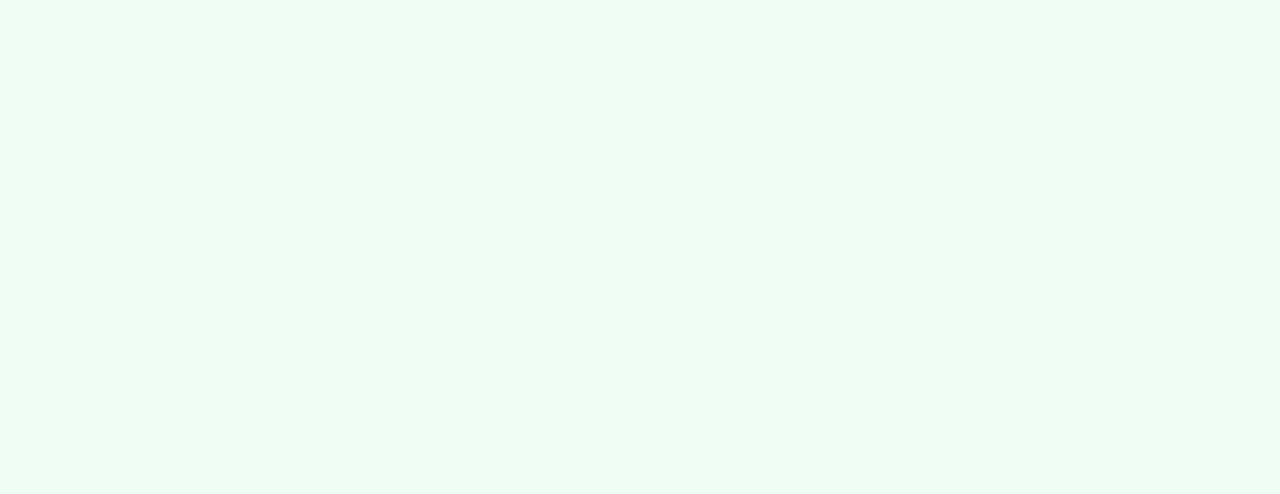
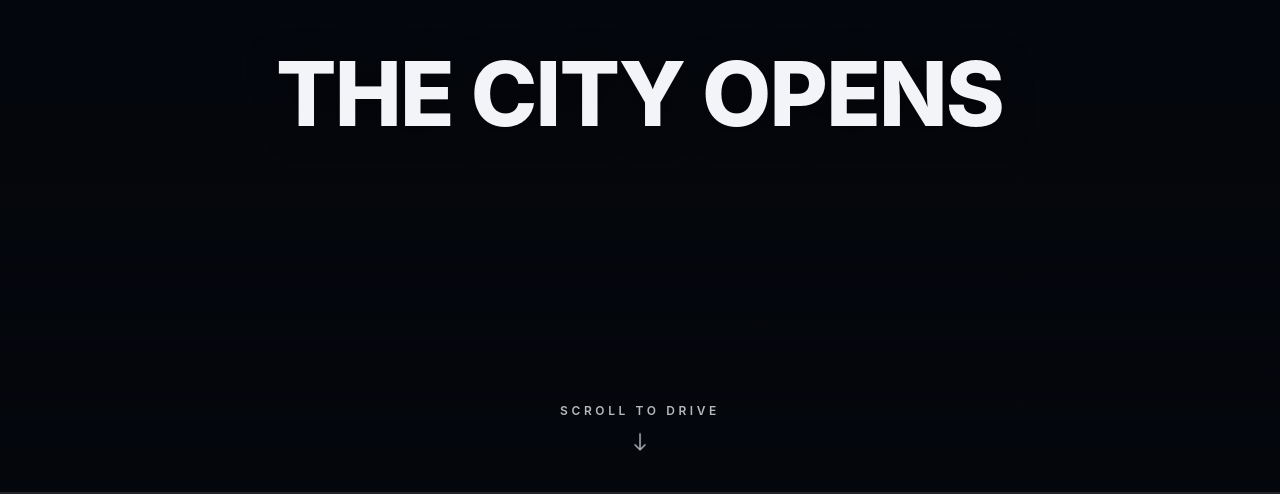
Before and after one commit to namankali06/Prakriti.ev, a React (Vite) app: page /demo-metro in a window 1280 px wide. Before the commit this address had no page. Shown: the part 306-800 px from the top of the page. Built offline with nearby package versions, Linux system fonts and the light colour scheme; the HTML template or start-up script is replaced by a standard one.

Commit message:
feat: add DemoMetroHero page at /demo-metro to test MetroHero component with video

```diff
--- a/src/App.tsx
+++ b/src/App.tsx
@@ -2,6 +2,7 @@ import { BrowserRouter, Routes, Route } from "react-router-dom"
 import Layout from "./components/Layout"
 import Home from "./pages/Home"
 import ProductDetails from "./pages/ProductDetails"
+import DemoMetroHero from "./pages/DemoMetroHero"
 
 export default function App() {
   return (
@@ -11,6 +12,7 @@ export default function App() {
           <Route index element={<Home />} />
           <Route path="model/:id" element={<ProductDetails />} />
         </Route>
+        <Route path="/demo-metro" element={<DemoMetroHero />} />
       </Routes>
     </BrowserRouter>
   )
--- /dev/null
+++ b/src/pages/DemoMetroHero.tsx
@@ -0,0 +1,28 @@
+"use client"
+
+import MetroHero from "@/components/ui/scroll-locked-video-hero"
+
+export default function DemoMetroHero() {
+  return (
+    <>
+      <MetroHero
+        videoSrc="https://cdn.21st.dev/assets/mirror/21/21a77eac28eacbb7e142016eefeaa0b4a766619e51113629a3bc6df6af066c0f.mp4"
+        title="THE CITY OPENS"
+        scrollHint="SCROLL TO DRIVE"
+        tagline="Every door in the city is already open."
+        signature={false}
+        scrubDistance={3000}
+      />
+      <section style={{ minHeight: "100vh", background: "#05070d", display: "flex", alignItems: "center", justifyContent: "center", color: "#f2f4f8", fontFamily: "system-ui" }}>
+        <div style={{ maxWidth: 600, padding: 40, textAlign: "center" }}>
+          <h2 style={{ fontSize: "clamp(28px, 5vw, 48px)", fontWeight: 700, marginBottom: 24 }}>
+            Welcome to the next section
+          </h2>
+          <p style={{ fontSize: "18px", lineHeight: 1.6, color: "rgba(242,244,248,0.7)" }}>
+            The page unlocked! You can now scroll normally. Scroll back up to re-lock and replay the video.
+          </p>
+        </div>
+      </section>
+    </>
+  )
+}
```
